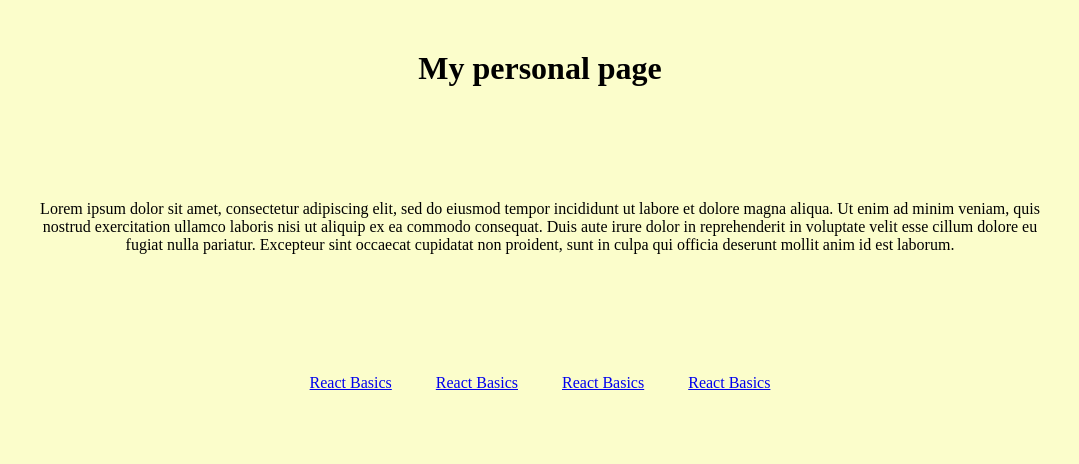
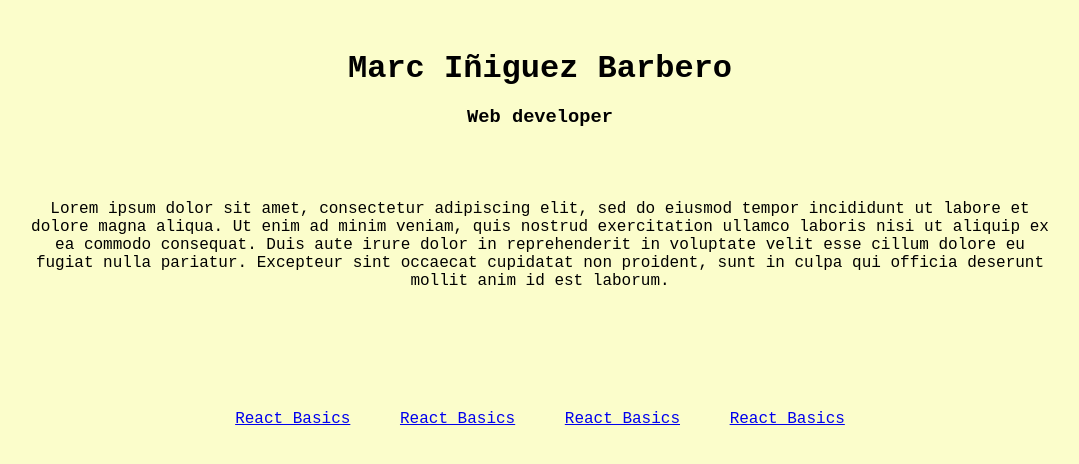
Before and after one commit to IniguezMarc/iniguezmarc.github.io, a plain HTML site: page index.html in a window 1280 px wide. Shown: the whole page, without its empty margins (100-1179 px from the left). Drawn offline with Linux system fonts and the light colour scheme; a web font is replaced by a local one.

Commit message:
starting new dev

```diff
--- a/index.css
+++ b/index.css
@@ -6,7 +6,7 @@
 html,body{
     width: 100vw;
     height: 100vh;
-    font-family: inconsol;
+    font-family: inconsol, 'Courier New', Courier, monospace;
 }
 
 html,body,h1,div,img,p{
--- a/index.html
+++ b/index.html
@@ -11,8 +11,12 @@
 </head>
 <body>
         <header>
-            <h1>My personal page</h1>
+            <h1>Marc Iñiguez Barbero</h1>
+            <h3>Web developer</h3>
         </header>
+        <div class="image">
+
+        </div>
         <div class="text">
             <p>
                 Lorem ipsum dolor sit amet, consectetur adipiscing elit, sed do eiusmod tempor incididunt ut labore et dolore magna aliqua.
```
